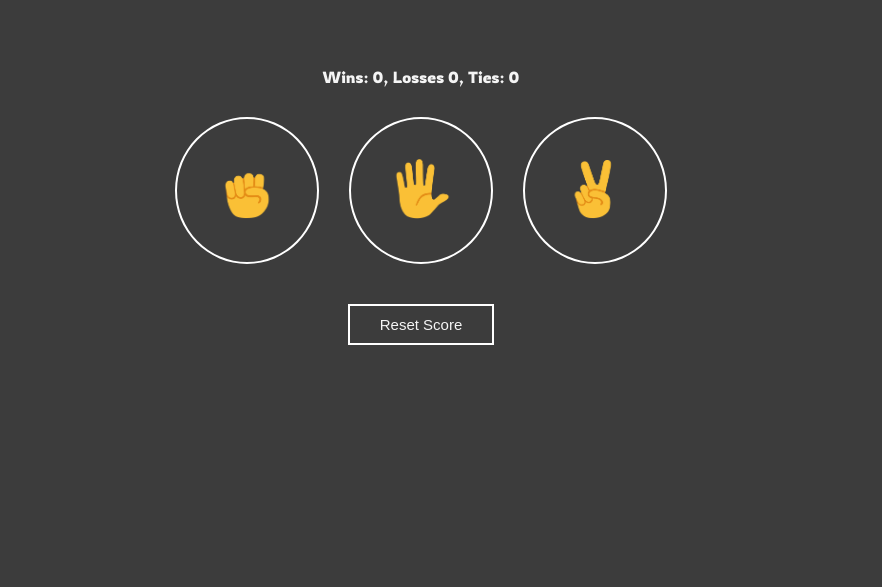
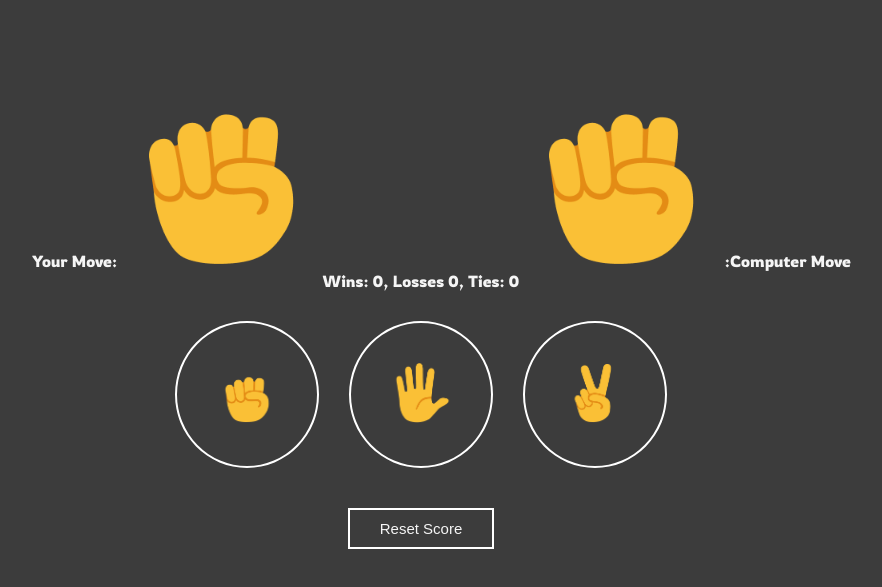
Before and after one commit to Yachii19/Rock-Paper-Scissors, a plain HTML site: page index.html in a window 1280 px wide. Shown: the part 93-680 px from the top of the page, without its empty margins (219-1101 px from the left). Drawn offline with Linux system fonts and the light colour scheme.

Commit message:
Added an initial placeholder

```diff
--- a/index.html
+++ b/index.html
@@ -18,7 +18,14 @@
         <div class="js-result result">
 
         </div>
-        <p class="js-move moves-played"></p>
+        <div class="js-move moves-played">
+            <div class="first-col">
+                Your Move: <img src="./assets/icons/Rock-emoji.png" alt="">
+            </div>
+            <div class="second-col">
+                <img src="./assets/icons/Rock-emoji.png" alt=""> :Computer Move
+            </div>
+        </div>
         <p class="js-gamestats stats"></p>
 
         <div class="player-choice-container">
```
